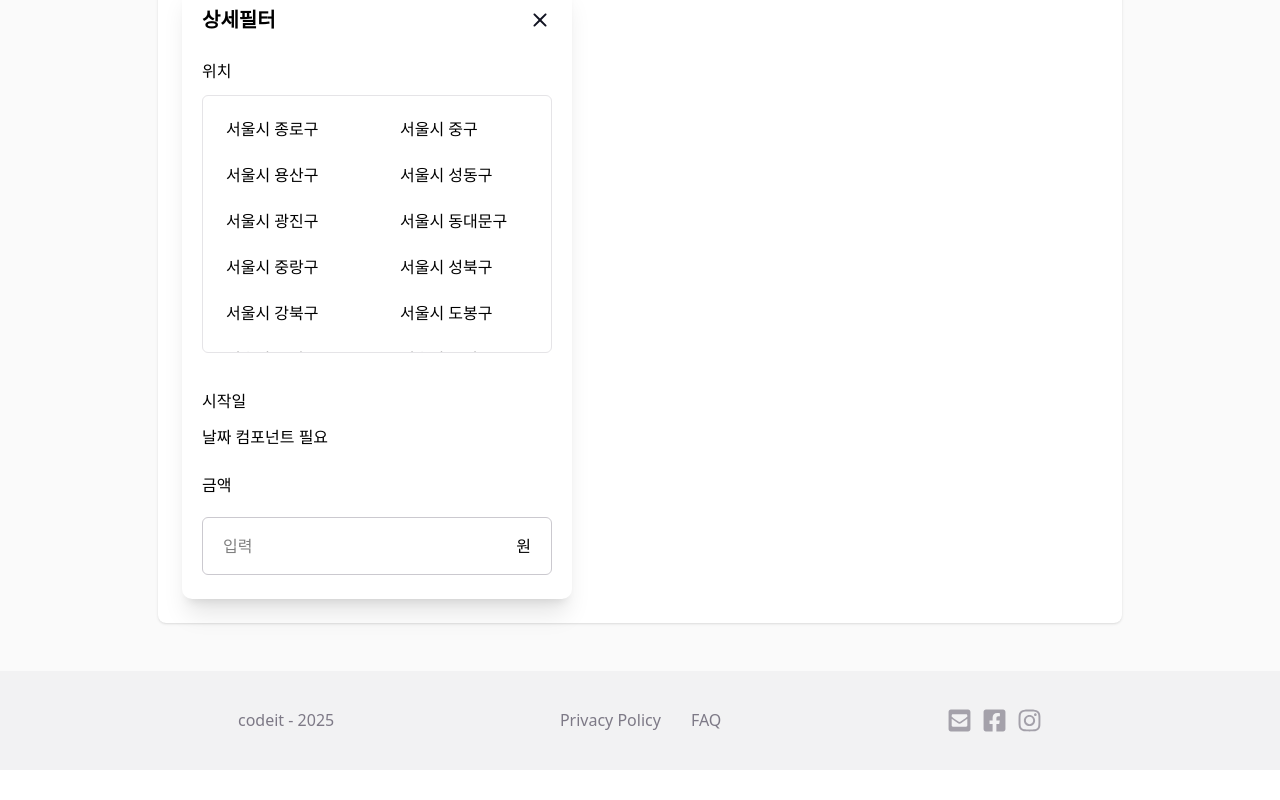
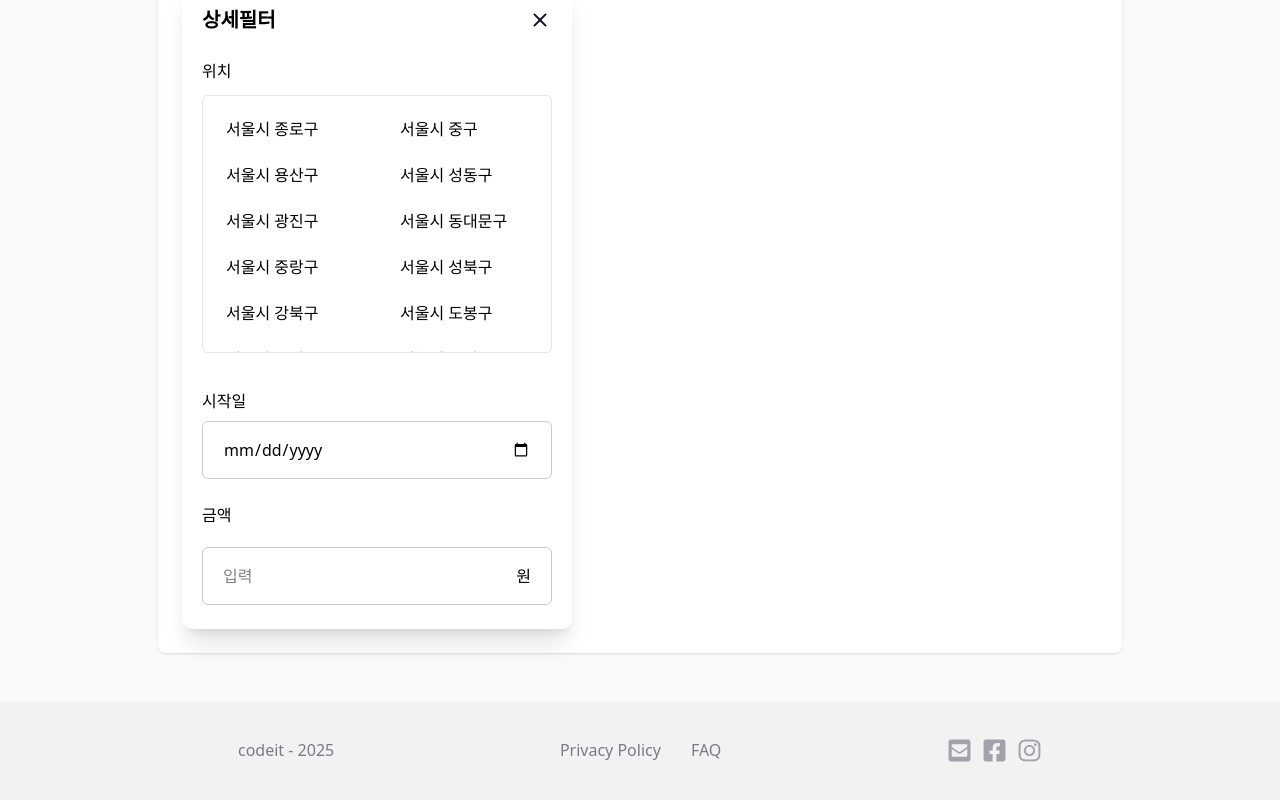
Before and after one commit to TEAM3-5/The-Julge, a Next.js app: page /dev/jeongdae in a window 1280 px wide. Shown: the part 2138-2938 px from the top of the page. Before the commit the page ends 2908 px from the top, so only its background shows below. Built offline with nearby package versions, Linux system fonts and the light colour scheme.

Commit message:
feat: fliter에 날짜 컴포넌트 추가

```diff
--- a/src/components/common/Filter.tsx
+++ b/src/components/common/Filter.tsx
@@ -3,6 +3,7 @@
 import Image from 'next/image';
 import { useState } from 'react';
 import Input from '@/components/common/Input';
+import DateInput from '@/components/date/DateInput';
 
 const AREAS = [
   '서울시 종로구',
@@ -91,8 +92,7 @@ export default function Filter() {
           </div>
         </section>
         <section className="flex flex-col gap-y-[12px]">
-          <h3 className="th-body1">시작일</h3>
-          날짜 컴포넌트 필요
+          <DateInput />
         </section>
         <section className="flex flex-col gap-y-[12px]">
           <h3 className="th-body1">금액</h3>
```
